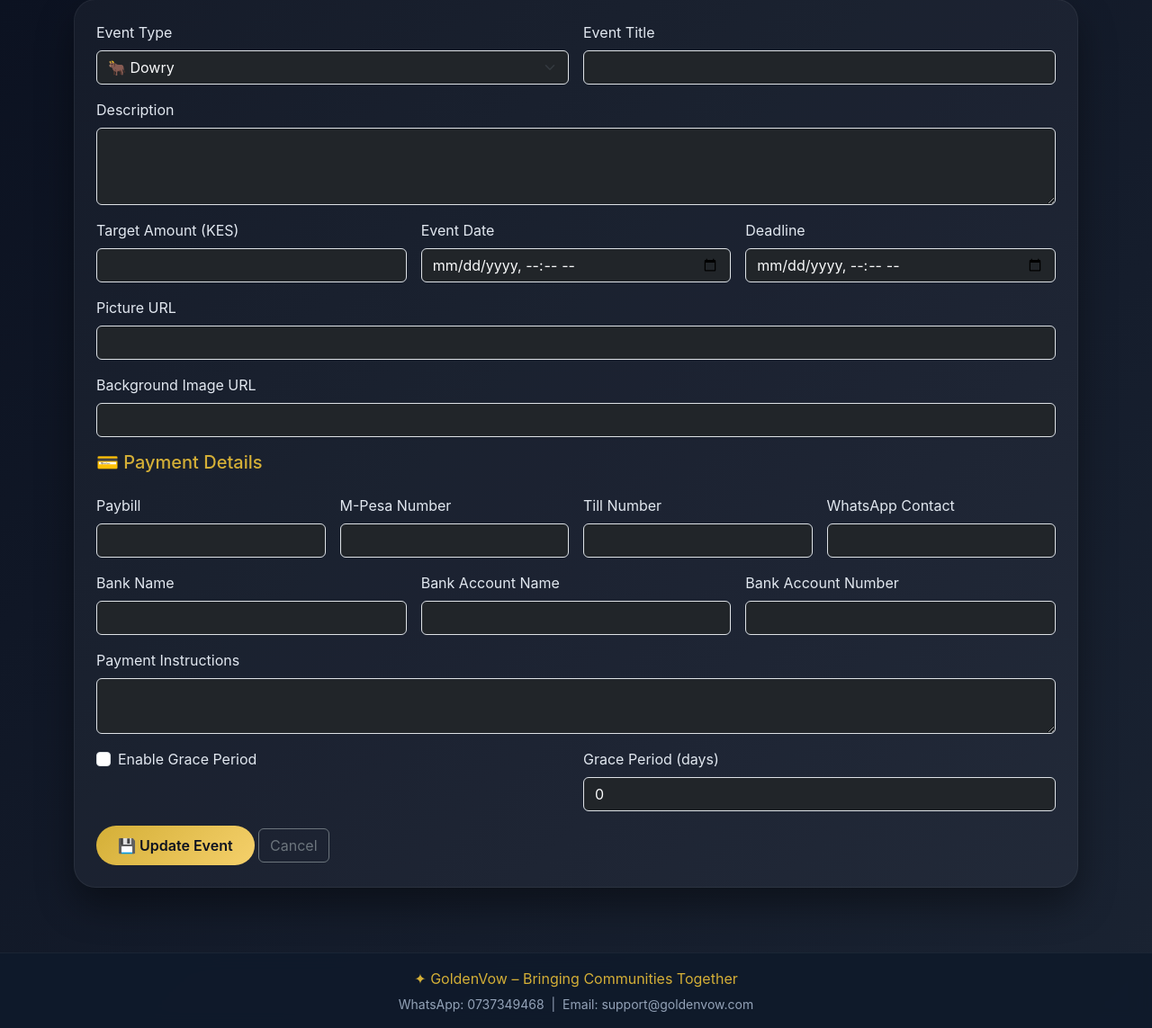
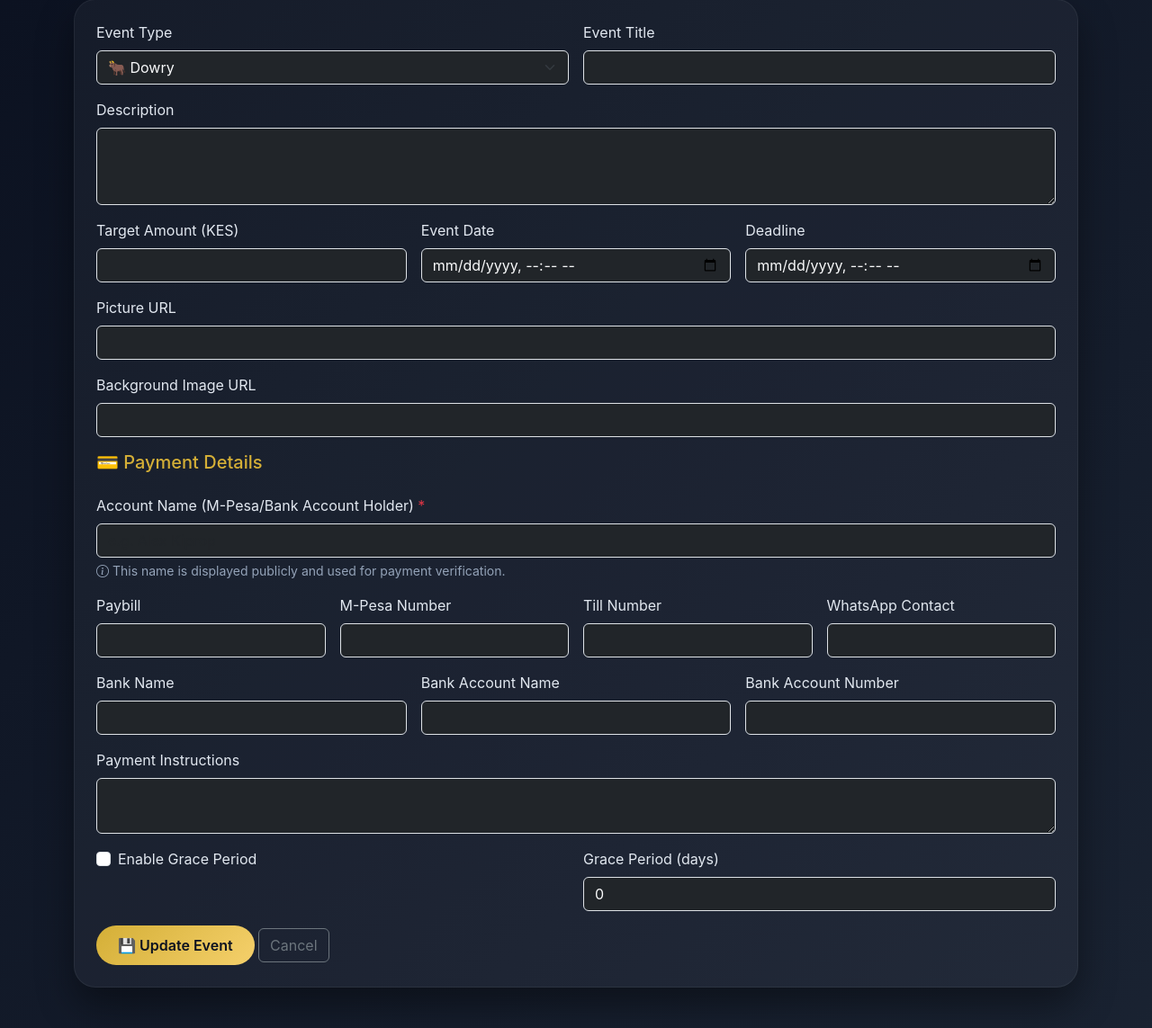
Before and after one commit to mafiayeng/goldenvow, a Flask app: template template/edit_event.html in a window 1280 px wide. Shown: the part 153-1296 px from the top of the page at 90% size. Run offline with Flask 3, Linux system fonts and the light colour scheme; the template is opened without the code that fills it, so the values that code supplies are empty; some libraries are stand-ins or nearby versions.

Commit message:
Update edit_event.html

```diff
--- a/template/edit_event.html
+++ b/template/edit_event.html
@@ -4,6 +4,7 @@
 <h2 class="golden-text">✏️ Edit: {{ event.title }}</h2>
 <div class="glass-card p-4">
     <form method="POST" class="row g-3">
+        <!-- Event Type -->
         <div class="col-md-6">
             <label class="form-label">Event Type</label>
             <select name="event_type" class="form-select bg-dark text-light">
@@ -15,35 +16,62 @@
                 <option value="other" {% if event.event_type == 'other' %}selected{% endif %}>✦ Other</option>
             </select>
         </div>
+
+        <!-- Title -->
         <div class="col-md-6">
             <label class="form-label">Event Title</label>
             <input type="text" name="title" class="form-control bg-dark text-light" value="{{ event.title }}" required>
         </div>
+
+        <!-- Description -->
         <div class="col-12">
             <label class="form-label">Description</label>
             <textarea name="description" class="form-control bg-dark text-light" rows="3">{{ event.description or '' }}</textarea>
         </div>
+
+        <!-- Target Amount -->
         <div class="col-md-4">
             <label class="form-label">Target Amount (KES)</label>
             <input type="number" name="target_amount" class="form-control bg-dark text-light" step="0.01" value="{{ event.target_amount }}" required>
         </div>
+
+        <!-- Event Date -->
         <div class="col-md-4">
             <label class="form-label">Event Date</label>
             <input type="datetime-local" name="event_date" class="form-control bg-dark text-light" value="{{ event.event_date.strftime('%Y-%m-%dT%H:%M') }}" required>
         </div>
+
+        <!-- Deadline -->
         <div class="col-md-4">
             <label class="form-label">Deadline</label>
             <input type="datetime-local" name="deadline" class="form-control bg-dark text-light" value="{{ event.deadline.strftime('%Y-%m-%dT%H:%M') }}" required>
         </div>
+
+        <!-- Picture URL -->
         <div class="col-12">
             <label class="form-label">Picture URL</label>
             <input type="url" name="picture_url" class="form-control bg-dark text-light" value="{{ event.picture_url or '' }}">
         </div>
+
+        <!-- Background Image -->
         <div class="col-12">
             <label class="form-label">Background Image URL</label>
             <input type="url" name="background_image_url" class="form-control bg-dark text-light" value="{{ event.background_image_url or '' }}">
         </div>
+
         <h5 class="golden-text mt-3">💳 Payment Details</h5>
+
+        <!-- ⭐ ACCOUNT NAME - MANDATORY ⭐ -->
+        <div class="col-md-12">
+            <label class="form-label">Account Name (M-Pesa/Bank Account Holder) <span class="text-danger">*</span></label>
+            <input type="text" name="account_name" class="form-control bg-dark text-light" value="{{ event.account_name or '' }}" placeholder="e.g. Alex Kiprop" required>
+            <div class="text-muted-light small mt-1">
+                <i class="bi bi-info-circle"></i>
+                This name is displayed publicly and used for payment verification.
+            </div>
+        </div>
+
+        <!-- Payment Methods -->
         <div class="col-md-3">
             <label class="form-label">Paybill</label>
             <input type="text" name="paybill" class="form-control bg-dark text-light" value="{{ event.paybill or '' }}">
@@ -60,6 +88,8 @@
             <label class="form-label">WhatsApp Contact</label>
             <input type="text" name="whatsapp_contact" class="form-control bg-dark text-light" value="{{ event.whatsapp_contact or '' }}">
         </div>
+
+        <!-- Bank Details -->
         <div class="col-md-4">
             <label class="form-label">Bank Name</label>
             <input type="text" name="bank_name" class="form-control bg-dark text-light" value="{{ event.bank_name or '' }}">
@@ -72,10 +102,14 @@
             <label class="form-label">Bank Account Number</label>
             <input type="text" name="bank_account_number" class="form-control bg-dark text-light" value="{{ event.bank_account_number or '' }}">
         </div>
+
+        <!-- Payment Instructions -->
         <div class="col-12">
             <label class="form-label">Payment Instructions</label>
             <textarea name="payment_instructions" class="form-control bg-dark text-light" rows="2">{{ event.payment_instructions or '' }}</textarea>
         </div>
+
+        <!-- Grace Period -->
         <div class="col-md-6">
             <div class="form-check">
                 <input class="form-check-input" type="checkbox" name="has_grace_period" value="1" {% if event.has_grace_period %}checked{% endif %}>
@@ -86,6 +120,8 @@
             <label class="form-label">Grace Period (days)</label>
             <input type="number" name="grace_period" class="form-control bg-dark text-light" value="{{ event.grace_period or 0 }}">
         </div>
+
+        <!-- Submit -->
         <div class="col-12">
             <button type="submit" class="btn btn-gold">💾 Update Event</button>
             <a href="{{ url_for('dashboard') }}" class="btn btn-outline-secondary">Cancel</a>
```
